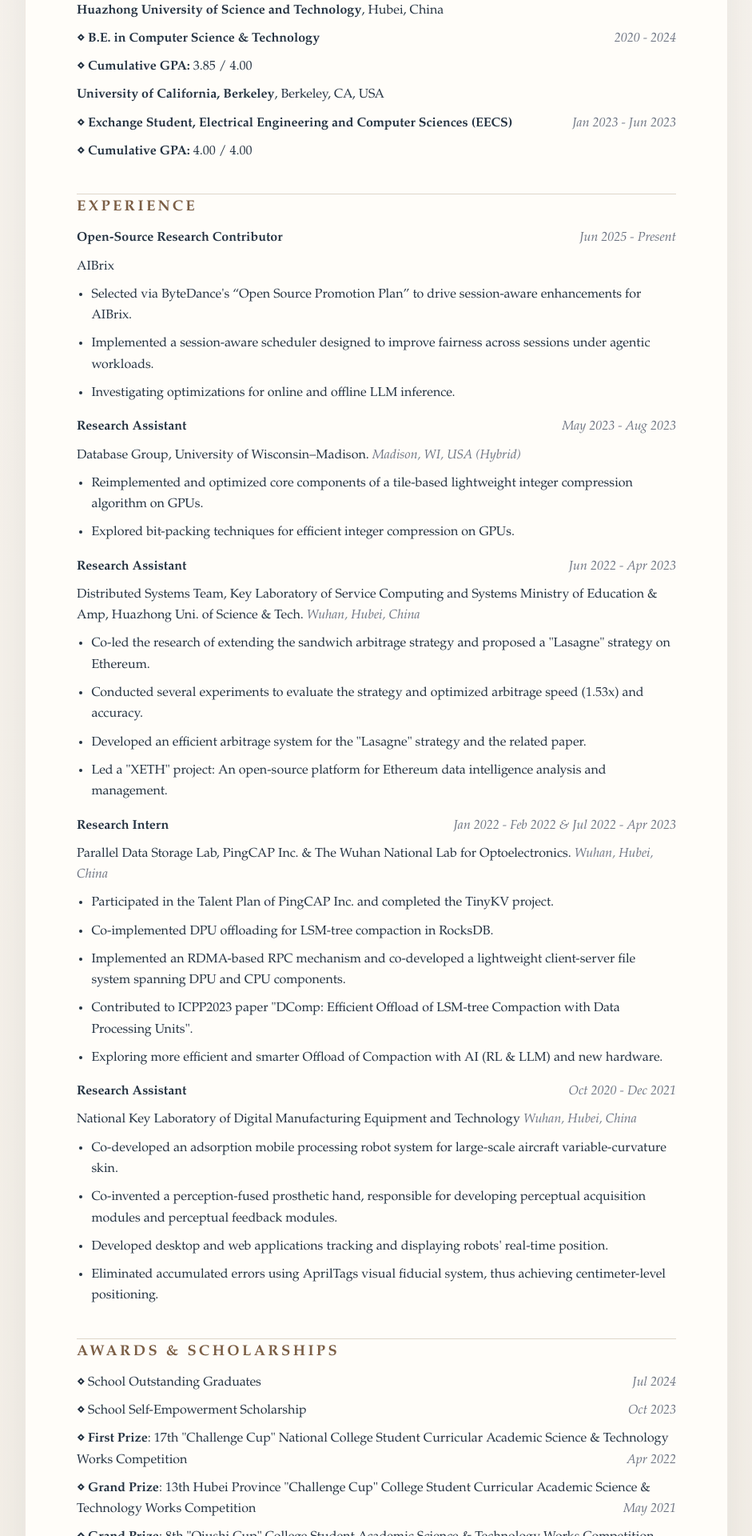
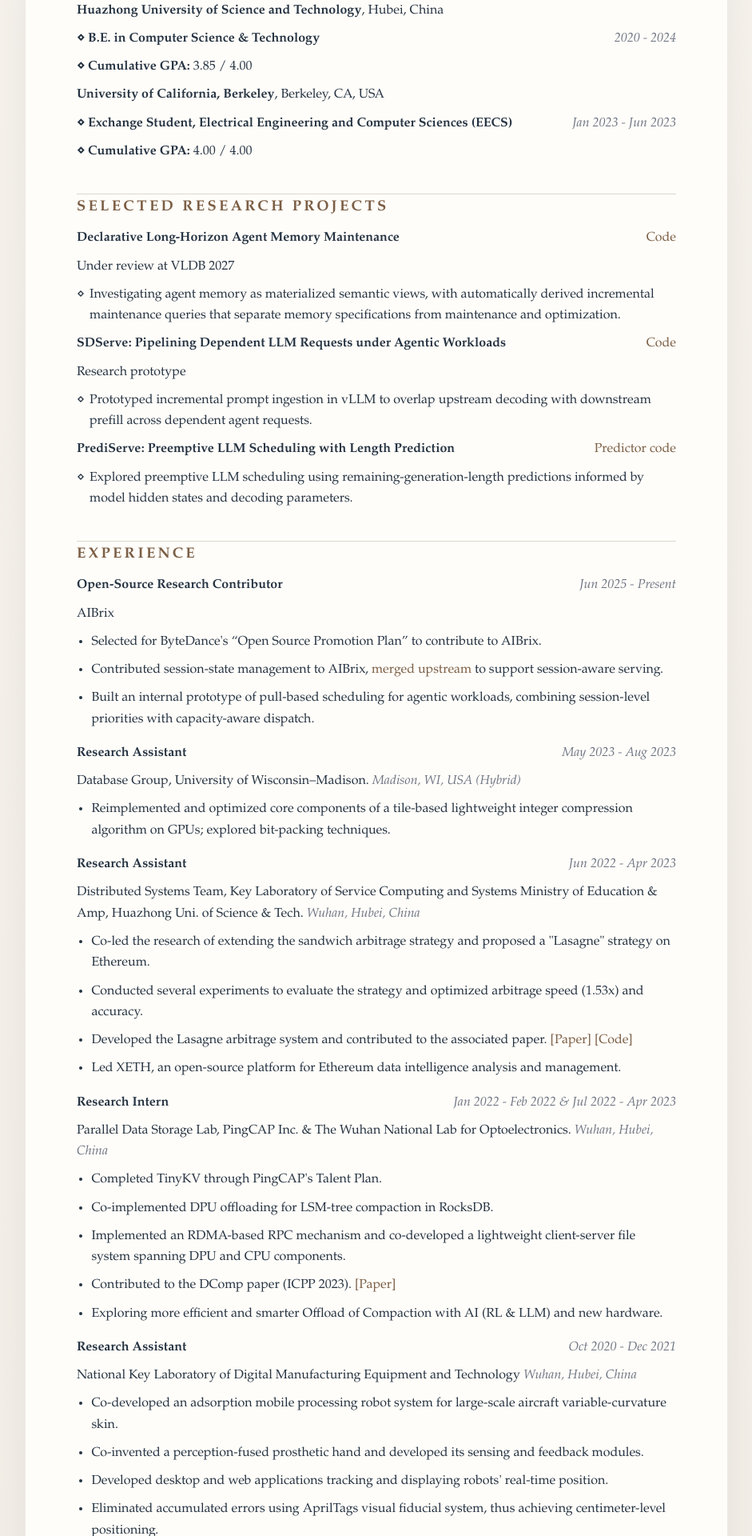
Before and after one commit to SleepyLGod/SleepyLGod.github.io, a Jekyll site: the page built from _pages/cv_md_export.html, in a window 1280 px wide. Shown: the part 389-2309 px from the top of the page at 80% size, without its empty margins (169-1110 px from the left). Built offline with Jekyll 4.4.1, drawn with Linux system fonts in a browser that asks for light colours; some of the changed text lies outside the part shown.

Commit message:
[docs] synchronize CV research projects and refined content
Publish the updated PDF and synchronize the HTML CV with the revised source, including selected research projects, paper contributions, leadership hierarchy, and AI-related skills.

Archive the previous PDF and HTML unchanged while preserving public CV URLs and the established visual style.

Signed-off-by: Von <haodong.lu.me@gmail.com>

```diff
--- a/_pages/cv_md_export.html
+++ b/_pages/cv_md_export.html
@@ -111,6 +111,17 @@ sitemap: false
             margin: 0.25rem 0;
         }
 
+        .cv-project-description {
+            padding-left: 1em;
+            text-indent: -1em;
+        }
+
+        .cv-project-description > span {
+            display: inline-block;
+            width: 1em;
+            text-indent: 0;
+        }
+
         a {
             color: var(--cv-accent);
             text-decoration: none;
@@ -193,6 +204,17 @@ sitemap: false
     <p class="style1"><strong>University of California, Berkeley</strong>, Berkeley, CA, USA</p>
     <p class="style1"><strong>⋄</strong> <strong>Exchange Student, Electrical Engineering and Computer Sciences (EECS)</strong><span class="cv-date"><em>Jan 2023 - Jun 2023</em></span></p>
     <p class="style1"><strong>⋄</strong> <strong>Cumulative GPA:</strong> 4.00 / 4.00</p>
+    <h2 id='selected-research-projects'>
+        <p class="style2">SELECTED RESEARCH PROJECTS</p>
+    </h2>
+    <p class="style1"><strong>Declarative Long-Horizon Agent Memory Maintenance</strong><span class="cv-date"><a href="https://github.com/SleepyLGod/agent-memory">Code</a></span></p>
+    <p class="style1">Under review at VLDB 2027</p>
+    <p class="style1 cv-project-description"><span aria-hidden="true">⋄</span>Investigating agent memory as materialized semantic views, with automatically derived incremental maintenance queries that separate memory specifications from maintenance and optimization.</p>
+    <p class="style1"><strong>SDServe: Pipelining Dependent LLM Requests under Agentic Workloads</strong><span class="cv-date"><a href="https://github.com/cuhk-systems/vllm-sd">Code</a></span></p>
+    <p class="style1">Research prototype</p>
+    <p class="style1 cv-project-description"><span aria-hidden="true">⋄</span>Prototyped incremental prompt ingestion in vLLM to overlap upstream decoding with downstream prefill across dependent agent requests.</p>
+    <p class="style1"><strong>PrediServe: Preemptive LLM Scheduling with Length Prediction</strong><span class="cv-date"><a href="https://github.com/SleepyLGod/eos-predictor">Predictor code</a></span></p>
+    <p class="style1 cv-project-description"><span aria-hidden="true">⋄</span>Explored preemptive LLM scheduling using remaining-generation-length predictions informed by model hidden states and decoding parameters.</p>
     <h2 id='experience'>
         <p class="style2">EXPERIENCE</p>
     </h2>
@@ -200,23 +222,20 @@ sitemap: false
     <p class="style1">AIBrix</p>
     <ul>
         <li>
-            <p class="style1">Selected via ByteDance's &ldquo;Open Source Promotion Plan&rdquo; to drive session-aware enhancements for AIBrix.</p>
+            <p class="style1">Selected for ByteDance's &ldquo;Open Source Promotion Plan&rdquo; to contribute to AIBrix.</p>
         </li>
         <li>
-            <p class="style1">Implemented a session-aware scheduler designed to improve fairness across sessions under agentic workloads.</p>
+            <p class="style1">Contributed session-state management to AIBrix, <a href="https://github.com/vllm-project/aibrix/pull/1353">merged upstream</a> to support session-aware serving.</p>
         </li>
         <li>
-            <p class="style1">Investigating optimizations for online and offline LLM inference.</p>
+            <p class="style1">Built an internal prototype of pull-based scheduling for agentic workloads, combining session-level priorities with capacity-aware dispatch.</p>
         </li>
     </ul>
     <p class="style1"><strong>Research Assistant</strong><span class="cv-date"><em>May 2023 - Aug 2023</em></span></p>
     <p class="style1">Database Group, University of Wisconsin–Madison. <em>Madison, WI, USA (Hybrid)</em></p>
     <ul>
         <li>
-            <p class="style1">Reimplemented and optimized core components of a tile-based lightweight integer compression algorithm on GPUs.</p>
-        </li>
-        <li>
-            <p class="style1">Explored bit-packing techniques for efficient integer compression on GPUs.</p>
+            <p class="style1">Reimplemented and optimized core components of a tile-based lightweight integer compression algorithm on GPUs; explored bit-packing techniques.</p>
         </li>
     </ul>
     <p class="style1"><strong>Research Assistant</strong><span class="cv-date"><em>Jun 2022 - Apr 2023</em></span></p>
@@ -232,11 +251,10 @@ sitemap: false
                 (1.53x) and accuracy.</p>
         </li>
         <li>
-            <p class="style1">Developed an efficient arbitrage system for the "Lasagne" strategy and the related paper.</p>
+            <p class="style1">Developed the Lasagne arbitrage system and contributed to the associated paper. <a href="https://ieeexplore.ieee.org/document/10990027">[Paper]</a> <a href="https://github.com/JumboArbitrage/arbitrage-public">[Code]</a></p>
         </li>
         <li>
-            <p class="style1">Led a &quot;XETH&quot; project: An open-source platform for Ethereum data intelligence
-                analysis and management.</p>
+            <p class="style1">Led XETH, an open-source platform for Ethereum data intelligence analysis and management.</p>
         </li>
     </ul>
     <p class="style1"><strong>Research Intern</strong><span class="cv-date"><em>Jan 2022 - Feb 2022 &amp; Jul 2022
@@ -246,7 +264,7 @@ sitemap: false
     </p>
     <ul>
         <li>
-            <p class="style1">Participated in the Talent Plan of PingCAP Inc. and completed the TinyKV project.</p>
+            <p class="style1">Completed TinyKV through PingCAP's Talent Plan.</p>
         </li>
         <li>
             <p class="style1">Co-implemented DPU offloading for LSM-tree compaction in RocksDB.</p>
@@ -255,7 +273,7 @@ sitemap: false
             <p class="style1">Implemented an RDMA-based RPC mechanism and co-developed a lightweight client-server file system spanning DPU and CPU components.</p>
         </li>
         <li>
-            <p class="style1">Contributed to ICPP2023 paper "DComp: Efficient Offload of LSM-tree Compaction with Data Processing Units".</p>
+            <p class="style1">Contributed to the DComp paper (ICPP 2023). <a href="https://doi.org/10.1145/3605573.3605633">[Paper]</a></p>
         </li>
         <li>
             <p class="style1">Exploring more efficient and smarter Offload of Compaction with AI (RL &amp; LLM) and new hardware.</p>
@@ -269,9 +287,7 @@ sitemap: false
                 variable-curvature skin.</p>
         </li>
         <li>
-            <p class="style1">Co-invented a perception-fused prosthetic hand, responsible for developing perceptual
-                acquisition modules and
-                perceptual feedback modules.</p>
+            <p class="style1">Co-invented a perception-fused prosthetic hand and developed its sensing and feedback modules.</p>
         </li>
         <li>
             <p class="style1">Developed desktop and web applications tracking and displaying robots' real-time position.</p>
@@ -309,82 +325,52 @@ sitemap: false
     </h2>
     <p class="style1"><strong>Perception-fused prosthetic hand (co-inventor)</strong>, CN Patent CN215192638U
         <span class="cv-date"><em>Issued Dec 17, 2021</em></span></p>
-    <ul>
-        <li>
-            <p class="style1">A fused perceptual prosthetic hand includes perceptual acquisition modules, perceptual
-                feedback modules, and a
-                prosthetic hand body, realizing moving and grabbing through electromyographic signals.</p>
-        </li>
-    </ul>
     <p class="style1"><strong>Grinding head for achieving self-adaptive flexible constant-force grinding function of
             grinding and polishing unit (co-inventor)</strong>, CN Patent CN214923415U <span class="cv-date"><em>Issued Nov 30,
             2021</em></span></p>
-    <ul>
-        <li>
-            <p class="style1">An industrial-grade grinding head for high-quality and high-precision flexible and
-                constant-pressure machining on
-                large variable-curvature workpiece surfaces.</p>
-        </li>
-    </ul>
     <h2 id='society-memberships'>
         <p class="style2">LEADERSHIP &amp; SERVICE</p>
     </h2>
-    <p class="style1"><strong>Team Dian</strong>, Hubei, China</p>
+    <p class="style1"><strong>Team Dian | Leader of Web Group</strong><span class="cv-date"><em>Sep 2021 - Jul 2024</em></span></p>
+    <p class="style1">Hubei, China</p>
     <ul>
-        <li>
-            <p class="style1"><strong>Leader of Web Group</strong><span class="cv-date"><em>Sep 2021 - Jul 2024</em></span></p>
-        </li>
         <li>
             <p class="style1">Led web development projects in collaboration with Alibaba and Intel.</p>
         </li>
         <li>
-            <p class="style1">Built the team wiki and the official website.</p>
+            <p class="style1">Built the team wiki and website.</p>
         </li>
     </ul>
-    <p class="style1"><strong>Team FOCUS</strong>, Hubei, China</p>
+    <p class="style1"><strong>Team FOCUS | Leader</strong><span class="cv-date"><em>Oct 2020 - Jul 2024</em></span></p>
+    <p class="style1">Hubei, China</p>
     <ul>
         <li>
-            <p class="style1"><strong>Leader</strong><span class="cv-date"><em>Oct 2020 - Jul 2024</em></span></p>
+            <p class="style1">Managed team operations and led amphibious robotics and web projects.</p>
         </li>
         <li>
-            <p class="style1">Managed day-to-day team operations.</p>
-        </li>
-        <li>
-            <p class="style1">Led projects about amphibious robots and the web.</p>
-        </li>
-        <li>
-            <p class="style1">Co-led the Preparation for the 17th &quot;Challenge Cup&quot; National Competition.</p>
+            <p class="style1">Co-led preparations for the 17th &quot;Challenge Cup&quot; National Competition.</p>
         </li>
 
     </ul>
-    <p class="style1"><strong>Team STAR</strong>, Hubei, China</p>
+    <p class="style1"><strong>Team STAR | Member</strong><span class="cv-date"><em>Sep 2021 - Jul 2024</em></span></p>
+    <p class="style1">Hubei, China</p>
     <ul>
-        <li>
-            <p class="style1"><strong>Member</strong><span class="cv-date"><em>Sep 2021 - Jul 2024</em></span></p>
-        </li>
         <li>
             <p class="style1">Researched databases and distributed key-value storage with PingCAP Inc.</p>
         </li>
 
     </ul>
     <p class="style1"><strong>Organization Department of The School Youth Committee</strong>, Hubei, China</p>
+    <p class="style1"><strong>Assistant of the Comprehensive Management Office</strong><span class="cv-date"><em>Oct 2020 - Jul 2021</em></span></p>
     <ul>
-        <li>
-            <p class="style1"><strong>Assistant of the Comprehensive Management Office</strong>
-                <span class="cv-date"><em>Oct 2020 - Jul 2021</em></span></p>
-        </li>
         <li>
             <p class="style1">Volunteered to support public spaces and underrepresented groups.</p>
         </li>
         <li>
-            <p class="style1">Organized large-scale conferences and cultural and sports activities.</p>
+            <p class="style1">Organized conferences, cultural and sports events, and coordinated cross-department activities.</p>
         </li>
         <li>
-            <p class="style1">Coordinated the work of departments of the committee.</p>
-        </li>
-        <li>
-            <p class="style1">Participated in social practice activities including high-school presentations and the &quot;Three Rural
-                Areas&quot; Social Practice, gaining the prize of <strong>School Excellent Practice Individual</strong> in July 2021.</p>
+            <p class="style1">Participated in high-school outreach and &quot;Three Rural Areas&quot; activities; received the <strong>School Excellent Practice Individual</strong> award (July 2021).</p>
         </li>
     </ul>
 
@@ -392,7 +378,7 @@ sitemap: false
         <p class="style2">SKILLS &amp; LANGUAGES</p>
     </h2>
     <p class="style1"><strong>⋄</strong> <strong>Programming:</strong> Python, C++, C, Go, Java, JavaScript, Solidity, SQL, x86 Assembly</p>
-    <p class="style1"><strong>⋄</strong> <strong>AI Systems:</strong> vLLM, SGLang, AIBrix, AutoGen</p>
+    <p class="style1"><strong>⋄</strong> <strong>AI-Related:</strong> vLLM, SGLang, AIBrix, AutoGen, LangGraph</p>
     <p class="style1"><strong>⋄</strong> <strong>Data Processing:</strong> PostgreSQL, DuckDB, TiDB, Apache Flink</p>
     <p class="style1"><strong>⋄</strong> <strong>Languages:</strong> Mandarin Chinese (native), English (fluent)</p>
     </main>
```
Also changed, not shown: _archive/cv/pre-update-2026-11-16/cv-html.html (added, +401 -0 lines), 2 other files.
